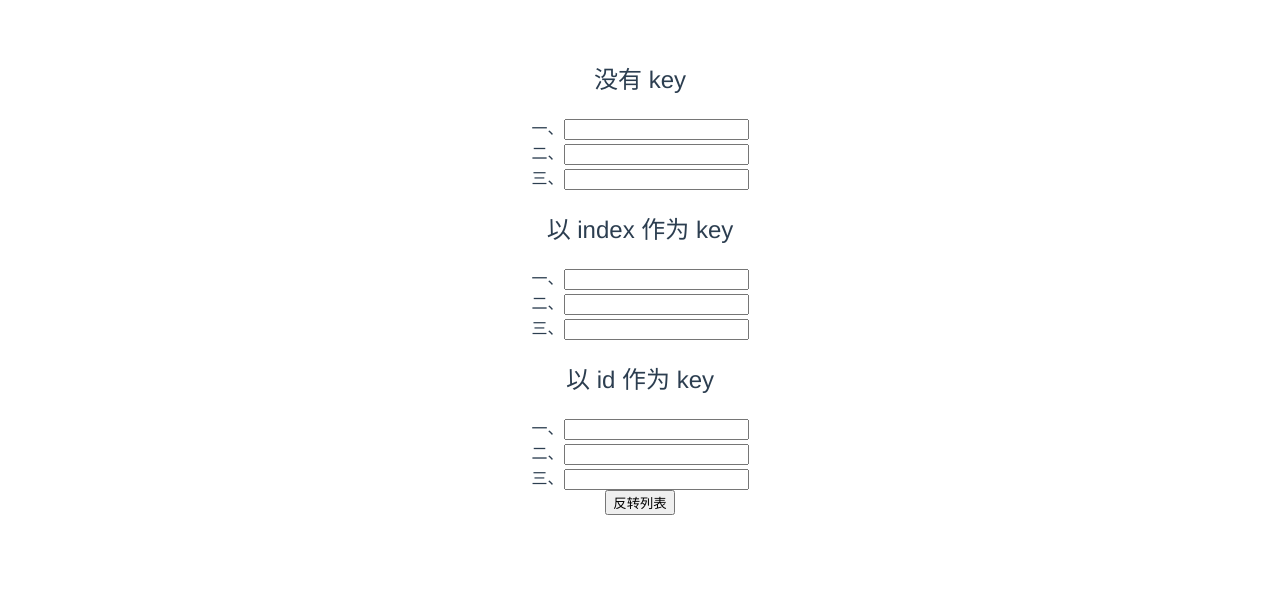
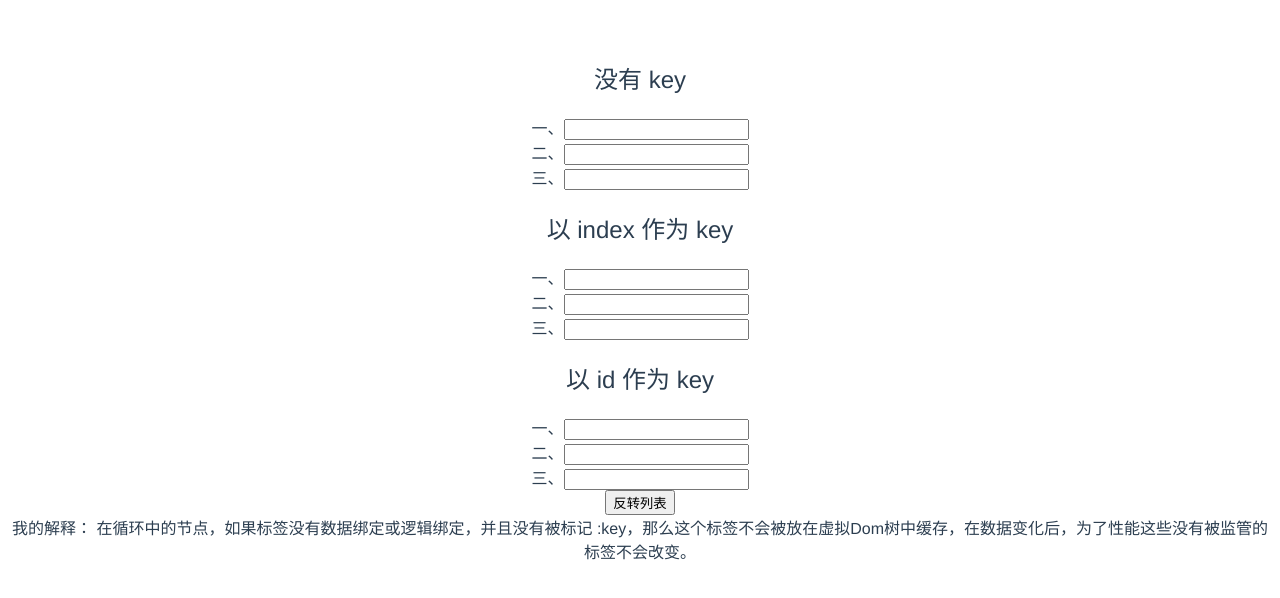
Before and after one commit to xiaoqiang-zhao/vue2-study-together, a Vue app in the folder my-project/: page /#/key in a window 1280 px wide. Shown: the top 598 px of the page. Built offline with nearby package versions, Linux system fonts and the light colour scheme.

Commit message:
API 进阶篇 - 过渡-2

```diff
--- a/my-project/src/demo/key.vue
+++ b/my-project/src/demo/key.vue
@@ -19,6 +19,11 @@
     </div>
 
     <button @click="reverseList">反转列表</button>
+
+    <div>
+      我的解释：
+      在循环中的节点，如果标签没有数据绑定或逻辑绑定，并且没有被标记 :key，那么这个标签不会被放在虚拟Dom树中缓存，在数据变化后，为了性能这些没有被监管的标签不会改变。
+    </div>
   </section>
 </template>
 
--- a/my-project/src/demo/transition.vue
+++ b/my-project/src/demo/transition.vue
@@ -18,11 +18,27 @@
   }
 </script>
 <style>
+  .v-enter-active {
+    opacity: 1
+  }
+
+  /* 定义过渡时的动画效果 */
   .v-enter-active, .v-leave-active {
-    transition: opacity 3s
+    transition: opacity 10s;
+    opacity: 1
+  }
+  .v-leave-active {
+    transition: opacity 1s;
   }
 
   .v-enter, .v-leave-active {
     opacity: 0
   }
+
+  /* 虚拟 dom 在其中齐了什么作用？ */
+
+
+  /* 默认值 */
+  /*.v-leave,*/
+
 </style>
```
Also changed, not shown: 2 other files (tests, documents, lock files or other folders).
